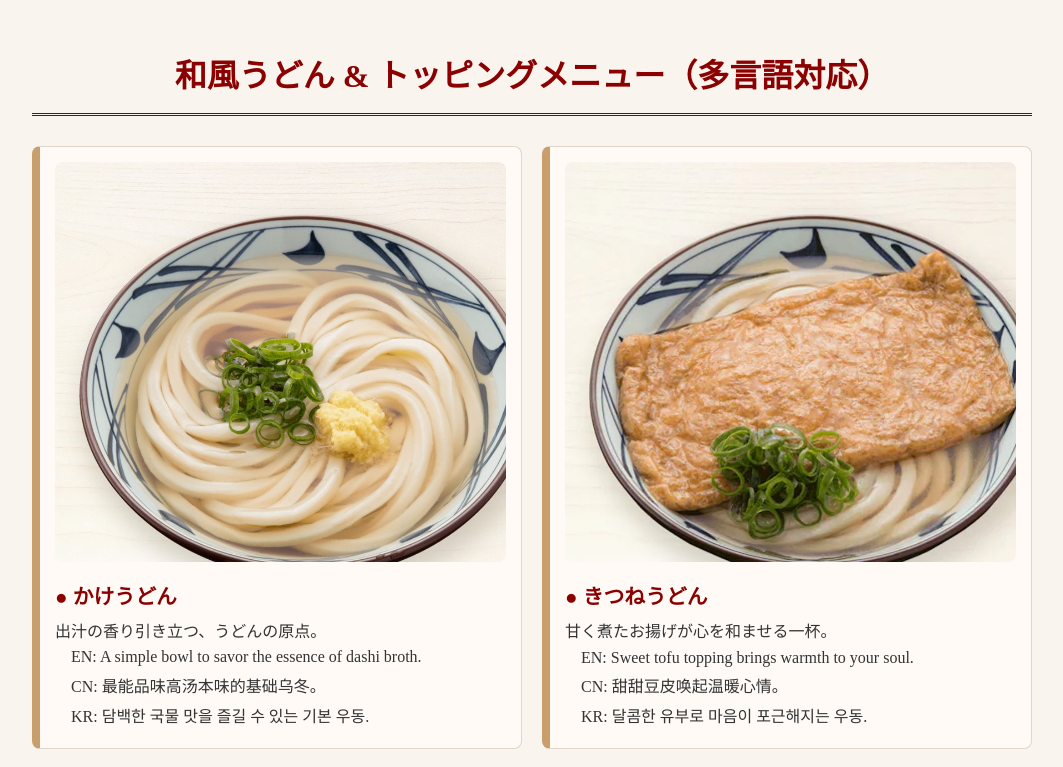
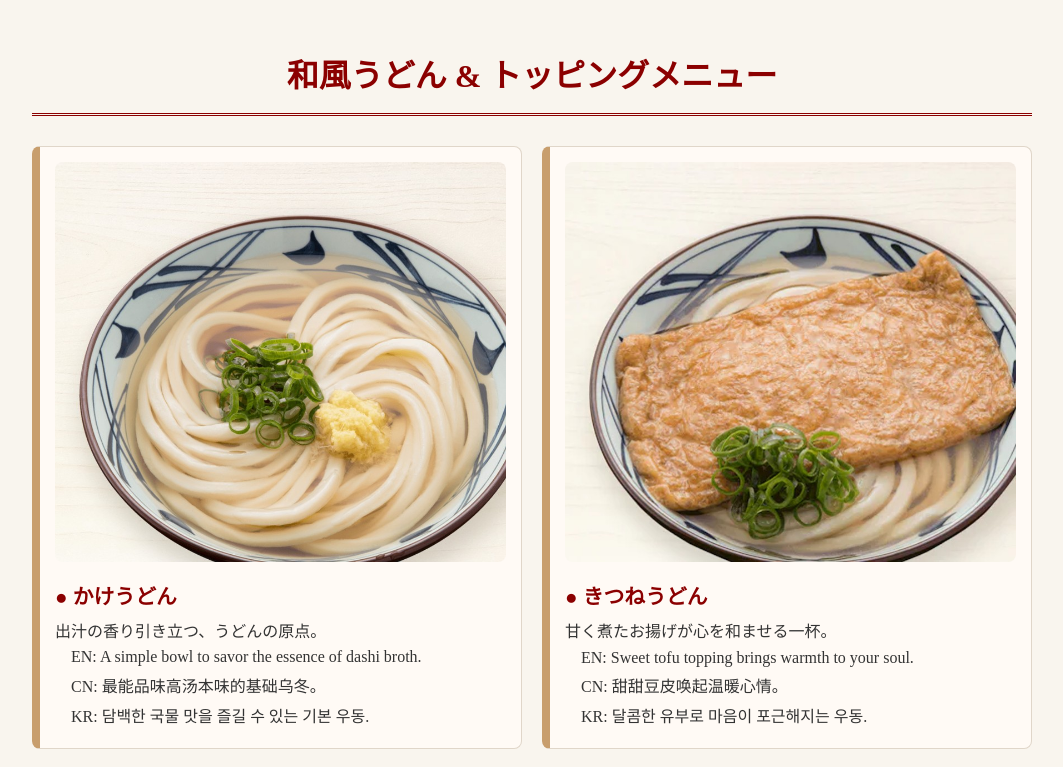
Before and after one commit to fefnioe8/I_love_Udon-, a plain HTML site: page index.html in a window 1280 px wide. Shown: the top 767 px of the page, without its empty margins (108-1171 px from the left). Drawn offline with Linux system fonts and the light colour scheme.

Commit message:
Update index.html

```diff
--- a/index.html
+++ b/index.html
@@ -55,7 +55,7 @@
   </style>
 </head>
 <body>
-  <h1>和風うどん & トッピングメニュー（多言語対応）</h1>
+  <h1>和風うどん & トッピングメニュー</h1>
   <div class="menu-grid">
     <div class="menu-item">
       <img src="images/kakeudon.jpg" alt="かけうどん" class="menu-img">
```
